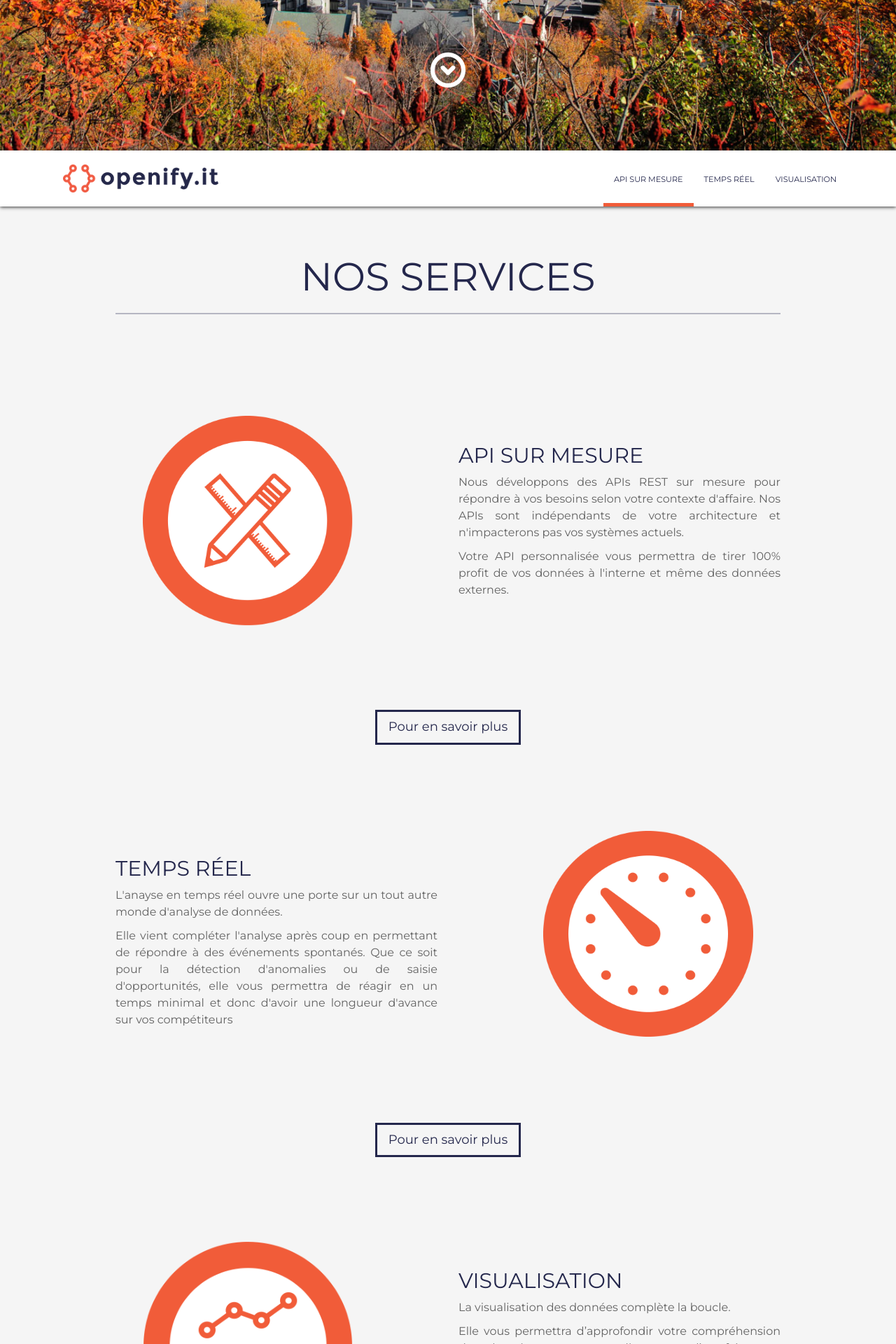
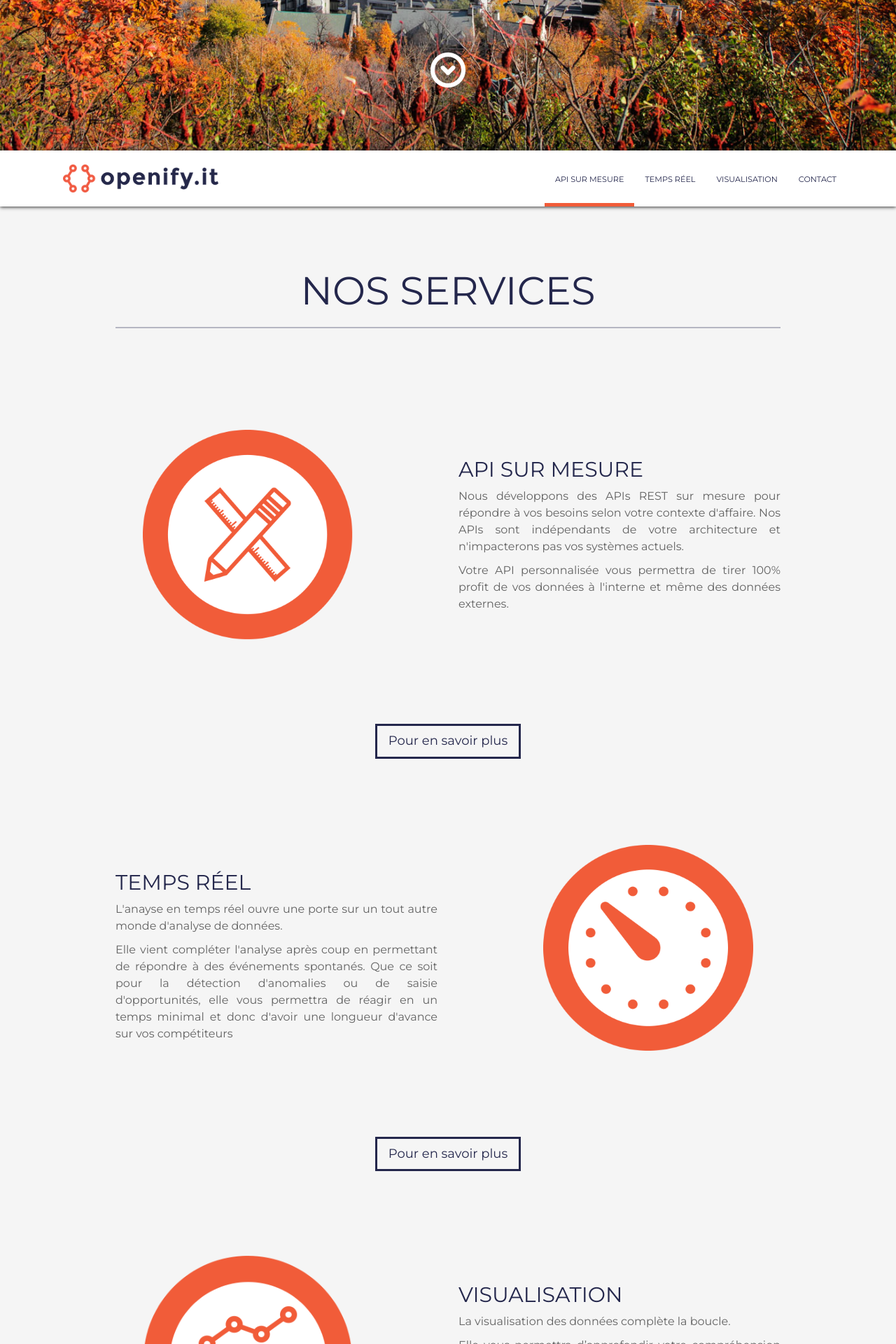
Before and after one commit to openifyit/jekyll-website, a Jekyll site: the page built from index.html, in a window 1280 px wide. Shown: the part 685-2605 px from the top of the page at 70% size. Built offline with Jekyll 4.4.1, drawn with Linux system fonts in a browser that asks for light colours; nearby versions of some CDN libraries.

Commit message:
Put back bootstrap css in navbar, added contact to navbar

```diff
--- a/_data/footer.yml
+++ b/_data/footer.yml
@@ -1,5 +1,7 @@
 icon: /assets/images/openify_icon_white_small.png
 contact: restons en contact
+anchor: contact
+title: Contact
 subscription:
   placeholder: Votre adresse courriel
   submit: Soumettre
--- a/_includes/footer.html
+++ b/_includes/footer.html
@@ -1,4 +1,4 @@
-<footer>
+<footer id="{{site.data.footer.anchor}}">
     <div class="col-sm-6 col-sm-offset-3">
         <div class="row">
             <div class="logo-container">
--- a/_includes/navbar.html
+++ b/_includes/navbar.html
@@ -1,9 +1,9 @@
-<nav class="openify-navbar hidden-xs hidden-sm" role="navigation">
+<nav class="navbar navbar-default openify-navbar hidden-xs hidden-sm" role="navigation">
     <div class="container">
         <div class="openify-navbar-header pull-left">
             <img class="openify-navbar-logo" src="{{site.data.scrollspy.logo}}">
         </div>
-        <div class="openify-navbar-links pull-right" id="content-scrollspy">
+        <div class="nav navbar-nav openify-navbar-links pull-right" id="content-scrollspy">
             <ul>
                 <li class="active"><a href="#{{site.data.home.services.api.anchor}}">
                     {{site.data.home.services.api.title}}</a></li>
@@ -12,6 +12,9 @@
                 <li><a href="#{{site.data.home.services.dashboard.anchor}}">
                     {{site.data.home.services.dashboard.title}}
                 </a></li>
+                <li><a href="#{{site.data.footer.anchor}}">
+                    {{site.data.footer.title}}
+                </a></li>
             </ul>
         </div>
     </div>
--- a/assets/javascripts/scroll-to.js
+++ b/assets/javascripts/scroll-to.js
@@ -1,6 +1,5 @@
 $(document).ready(function () {
     $('#scroll-arrow').click(function () {
-        //        var scrollTopOffset = $( window ).height();
         var scrollTopOffset = $('nav').offset().top;
         if(!scrollTopOffset) {
             scrollTopOffset = $('.services').offset().top;
--- a/assets/stylesheets/main.css
+++ b/assets/stylesheets/main.css
@@ -209,6 +209,8 @@
     background-color: white;
     box-shadow: 0 1px 5px 0;
     height: 80px;
+    border: none;
+    border-radius: 0;
 }
 
 .openify-navbar .container {
```
